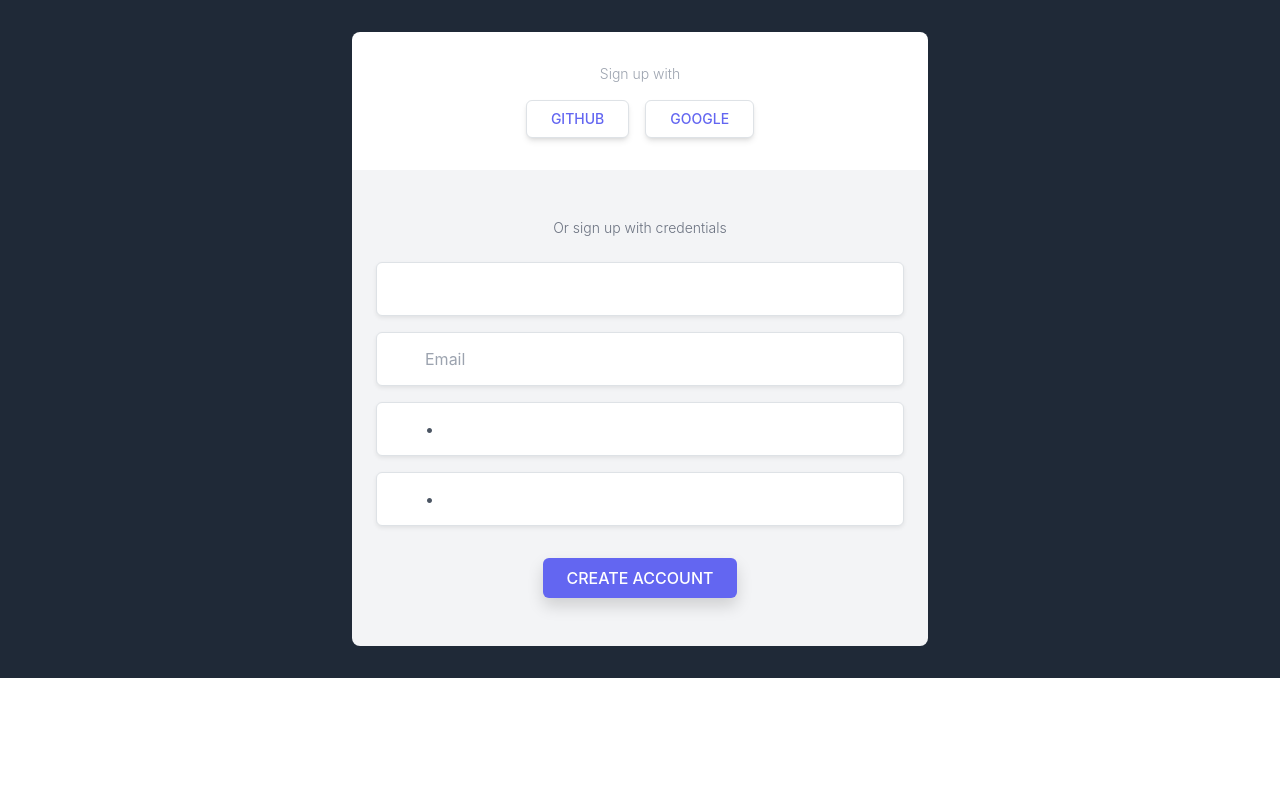
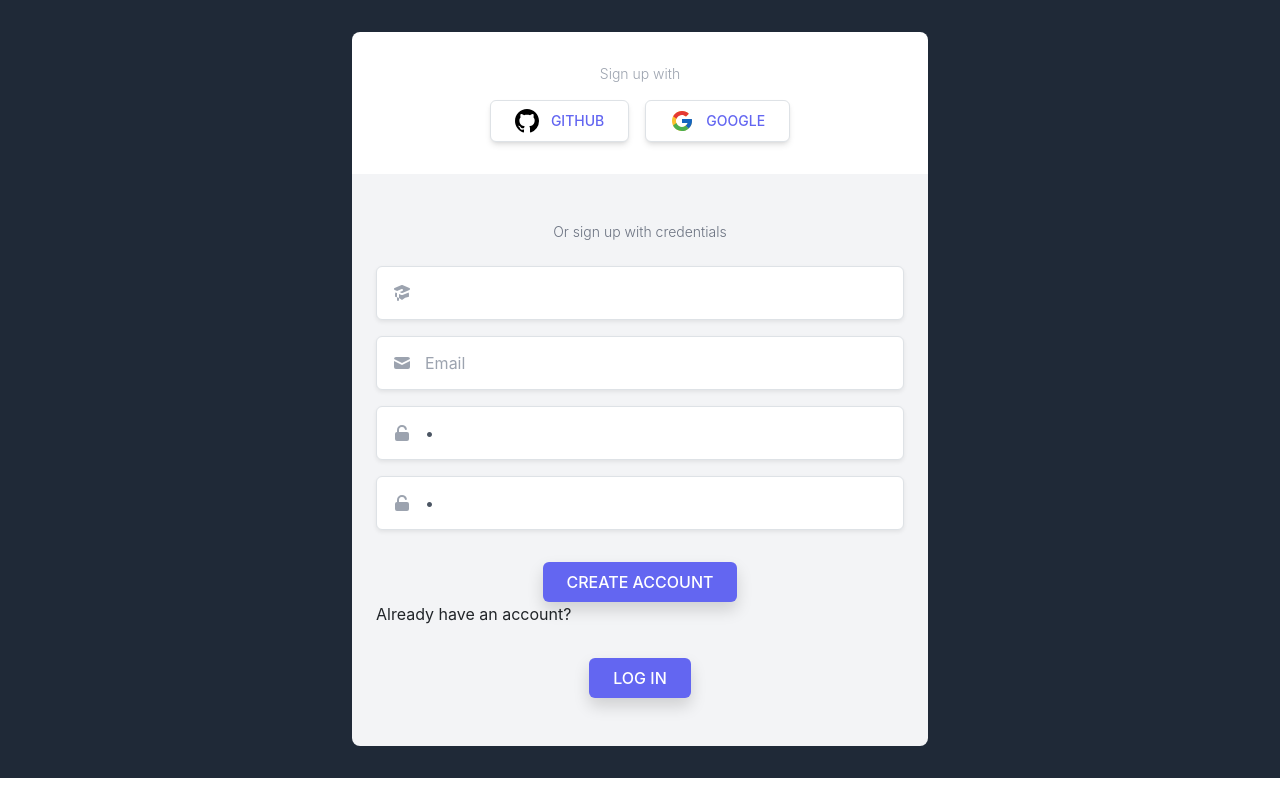
Before and after one commit to mariyabaig/Greendeck-Full-Stack, a React (Create React App) app in the folder client/: page /register in a window 1280 px wide. Built offline with nearby package versions, Linux system fonts and the light colour scheme.

Commit message:
added navigation

```diff
--- a/client/src/views/Register.js
+++ b/client/src/views/Register.js
@@ -1,11 +1,27 @@
 import React, { useState } from "react";
+import axios from "axios";
+import { useNavigate } from "react-router-dom";
+const Register = () => {
+  const navigate = useNavigate()
+  const goToLogin=()=>{
+navigate("/login")
+  }
+const register=()=>{
+const{name, email,password, cpassword} = user
+if(name && email && password && (password===cpassword)){
+  axios.post("http://localhost:9000/register",user).then(res=>console.log(res))
 
-const Register = () => {
+}else{
+  alert("invalid")
+}
+
+  }
+
   const [user, setUser] = useState({
-    name: " ",
-    email: " ",
-    password: " ",
-    cpassword: " ",
+    name:" ",
+    email:" ",
+    password:" ",
+    cpassword:" ",
   });
 
   const handleChange = (e) => {
@@ -26,7 +42,7 @@ const Register = () => {
             <div>
               <div className="flex items-center justify-center space-x-4 mt-3">
                 <button className="flex items-center py-2 px-4 text-sm uppercase rounded bg-white hover:bg-gray-100 text-indigo-500 border border-transparent hover:border-transparent hover:text-gray-700 shadow-md hover:shadow-lg font-medium transition transform hover:-translate-y-0.5">
-                  {/* <svg
+                  <svg
                     xmlns="http://www.w3.org/2000/svg"
                     viewBox="0 0 16 16"
                     className="w-6 h-6 mr-3"
@@ -35,11 +51,11 @@ const Register = () => {
                       fill-rule="evenodd"
                       d="M8 0C3.58 0 0 3.58 0 8c0 3.54 2.29 6.53 5.47 7.59.4.07.55-.17.55-.38 0-.19-.01-.82-.01-1.49-2.01.37-2.53-.49-2.69-.94-.09-.23-.48-.94-.82-1.13-.28-.15-.68-.52-.01-.53.63-.01 1.08.58 1.23.82.72 1.21 1.87.87 2.33.66.07-.52.28-.87.51-1.07-1.78-.2-3.64-.89-3.64-3.95 0-.87.31-1.59.82-2.15-.08-.2-.36-1.02.08-2.12 0 0 .67-.21 2.2.82.64-.18 1.32-.27 2-.27.68 0 1.36.09 2 .27 1.53-1.04 2.2-.82 2.2-.82.44 1.1.16 1.92.08 2.12.51.56.82 1.27.82 2.15 0 3.07-1.87 3.75-3.65 3.95.29.25.54.73.54 1.48 0 1.07-.01 1.93-.01 2.2 0 .21.15.46.55.38A8.013 8.013 0 0016 8c0-4.42-3.58-8-8-8z"
                     ></path>
-                  </svg> */}
+                  </svg>
                   Github
                 </button>
                 <button className="flex items-center py-2 px-4 text-sm uppercase rounded bg-white hover:bg-gray-100 text-indigo-500 border border-transparent hover:border-transparent hover:text-gray-700 shadow-md hover:shadow-lg font-medium transition transform hover:-translate-y-0.5">
-                  {/* <svg
+                  <svg
                     xmlns="http://www.w3.org/2000/svg"
                     className="w-6 h-6 mr-3"
                     viewBox="0 0 48 48"
@@ -60,7 +76,7 @@ const Register = () => {
                       fill="#1565c0"
                       d="M43.611 20.083 43.595 20H24v8h11.303a12.04 12.04 0 0 1-4.087 5.571l.003-.002 6.19 5.238C36.971 39.205 44 34 44 24c0-1.341-.138-2.65-.389-3.917z"
                     />
-                  </svg> */}
+                  </svg>
                   Google
                 </button>
               </div>
@@ -82,14 +98,14 @@ const Register = () => {
                   onChange={handleChange}
                 />
                 <div className="absolute left-0 inset-y-0 flex items-center">
-                  {/* <svg
+                  <svg
                     xmlns="http://www.w3.org/2000/svg"
                     className="h-7 w-7 ml-3 text-gray-400 p-1"
                     viewBox="0 0 20 20"
                     fill="currentColor"
                   >
                     <path d="M10.394 2.08a1 1 0 00-.788 0l-7 3a1 1 0 000 1.84L5.25 8.051a.999.999 0 01.356-.257l4-1.714a1 1 0 11.788 1.838L7.667 9.088l1.94.831a1 1 0 00.787 0l7-3a1 1 0 000-1.838l-7-3zM3.31 9.397L5 10.12v4.102a8.969 8.969 0 00-1.05-.174 1 1 0 01-.89-.89 11.115 11.115 0 01.25-3.762zM9.3 16.573A9.026 9.026 0 007 14.935v-3.957l1.818.78a3 3 0 002.364 0l5.508-2.361a11.026 11.026 0 01.25 3.762 1 1 0 01-.89.89 8.968 8.968 0 00-5.35 2.524 1 1 0 01-1.4 0zM6 18a1 1 0 001-1v-2.065a8.935 8.935 0 00-2-.712V17a1 1 0 001 1z" />
-                  </svg> */}
+                  </svg>
                 </div>
               </div>
 
@@ -104,7 +120,7 @@ const Register = () => {
                   onChange={handleChange}
                 />
                 <div className="absolute left-0 inset-y-0 flex items-center">
-                  {/* <svg
+                   <svg
                     xmlns="http://www.w3.org/2000/svg"
                     className="h-7 w-7 ml-3 text-gray-400 p-1"
                     viewBox="0 0 20 20"
@@ -112,7 +128,7 @@ const Register = () => {
                   >
                     <path d="M2.003 5.884L10 9.882l7.997-3.998A2 2 0 0016 4H4a2 2 0 00-1.997 1.884z" />
                     <path d="M18 8.118l-8 4-8-4V14a2 2 0 002 2h12a2 2 0 002-2V8.118z" />
-                  </svg> */}
+                  </svg>
                 </div>
               </div>
               <div className="relative mt-3">
@@ -126,14 +142,14 @@ const Register = () => {
                   onChange={handleChange}
                 />
                 <div className="absolute left-0 inset-y-0 flex items-center">
-                  {/* <svg
+                   <svg
                     xmlns="http://www.w3.org/2000/svg"
                     className="h-7 w-7 ml-3 text-gray-400 p-1"
                     viewBox="0 0 20 20"
                     fill="currentColor"
                   >
                     <path d="M10 2a5 5 0 00-5 5v2a2 2 0 00-2 2v5a2 2 0 002 2h10a2 2 0 002-2v-5a2 2 0 00-2-2H7V7a3 3 0 015.905-.75 1 1 0 001.937-.5A5.002 5.002 0 0010 2z" />
-                  </svg> */}
+                  </svg>
                 </div>
               </div>
 
@@ -148,23 +164,32 @@ const Register = () => {
                   onChange={handleChange}
                 />
                 <div className="absolute left-0 inset-y-0 flex items-center">
-                  {/* <svg
+                   <svg
                     xmlns="http://www.w3.org/2000/svg"
                     className="h-7 w-7 ml-3 text-gray-400 p-1"
                     viewBox="0 0 20 20"
                     fill="currentColor"
                   >
                     <path d="M10 2a5 5 0 00-5 5v2a2 2 0 00-2 2v5a2 2 0 002 2h10a2 2 0 002-2v-5a2 2 0 00-2-2H7V7a3 3 0 015.905-.75 1 1 0 001.937-.5A5.002 5.002 0 0010 2z" />
-                  </svg> */}
+                  </svg>
                 </div>
               </div>
 
               <div className="flex items-center justify-center mt-8">
                 <button
-                  onClick={Register}
+                  onClick={register}
                   className="text-white py-2 px-4 uppercase rounded bg-indigo-500 hover:bg-indigo-600 shadow hover:shadow-lg font-medium transition transform hover:-translate-y-0.5"
                 >
                   Create Account
+                </button>
+              </div>
+              Already have an account?
+              <div className="flex items-center justify-center mt-8">
+                <button
+                  onClick={goToLogin}
+                  className="text-white py-2 px-4 uppercase rounded bg-indigo-500 hover:bg-indigo-600 shadow hover:shadow-lg font-medium transition transform hover:-translate-y-0.5"
+                >
+                 Log in
                 </button>
               </div>
             </form>
```
Also changed, not shown: client/src/views/Login.js (+38 -20 lines).
